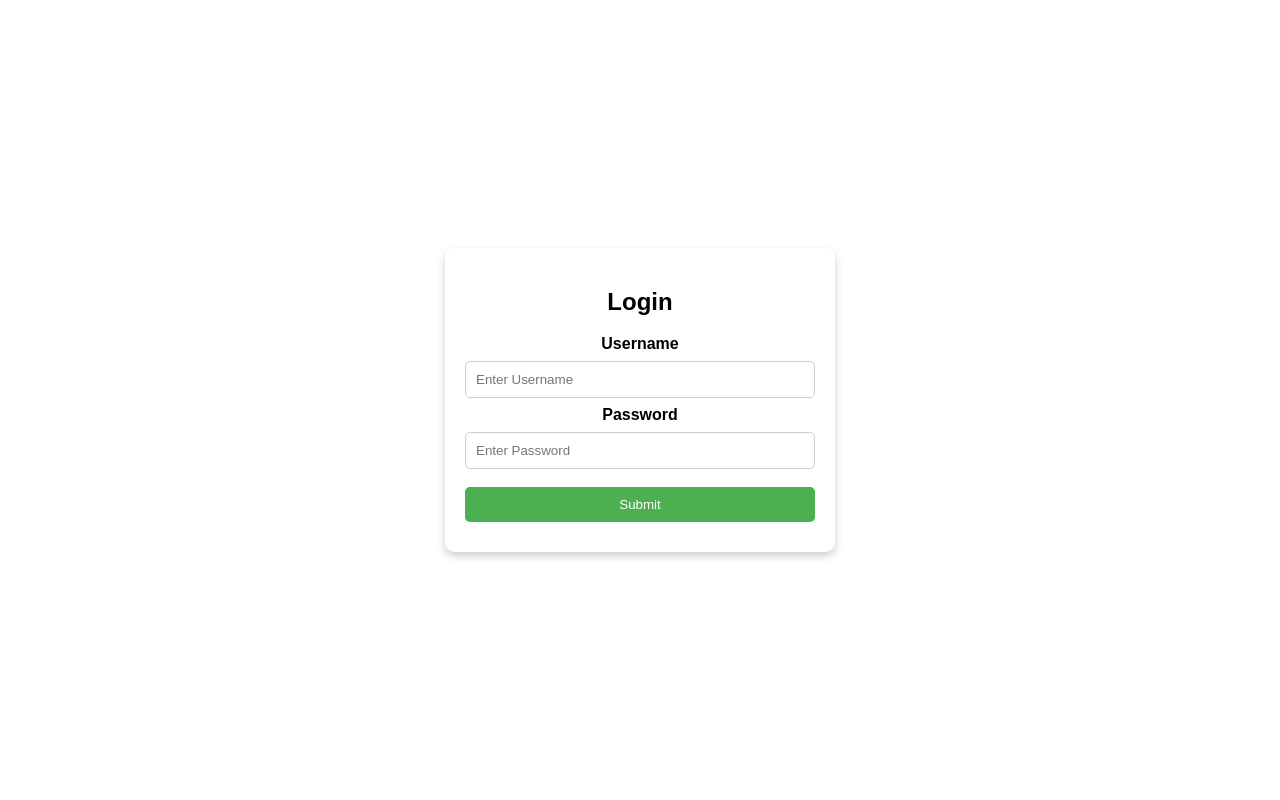
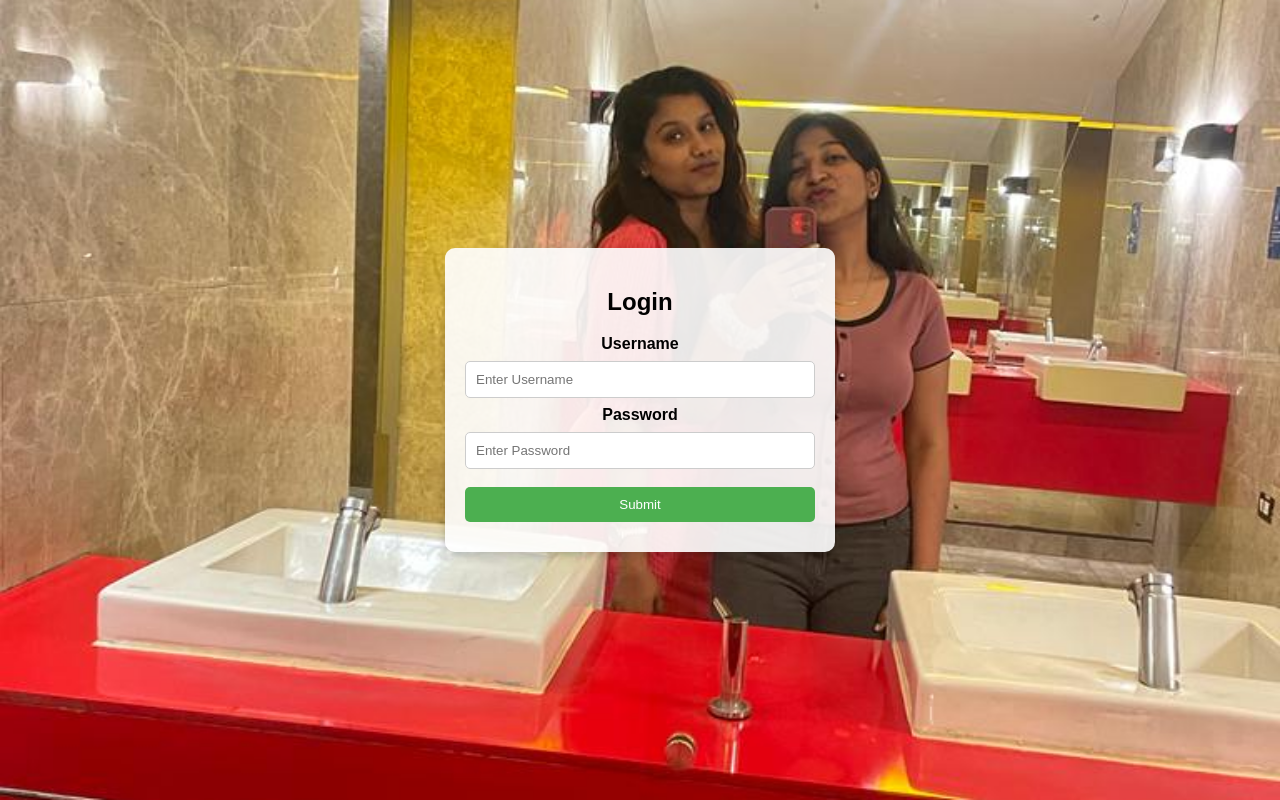
Before and after one commit to tejashreemn130100/newproject_website, a plain HTML site: page login.html in a window 1280 px wide. Drawn offline with Linux system fonts and the light colour scheme.

Commit message:
Update login.html

```diff
--- a/login.html
+++ b/login.html
@@ -12,7 +12,7 @@
         }
 
         .bg {
-            background-image: url('your-image-path.jpg');
+            background-image: url('pic1.jpg');
             height: 100%;
             background-position: center;
             background-repeat: no-repeat;
```
